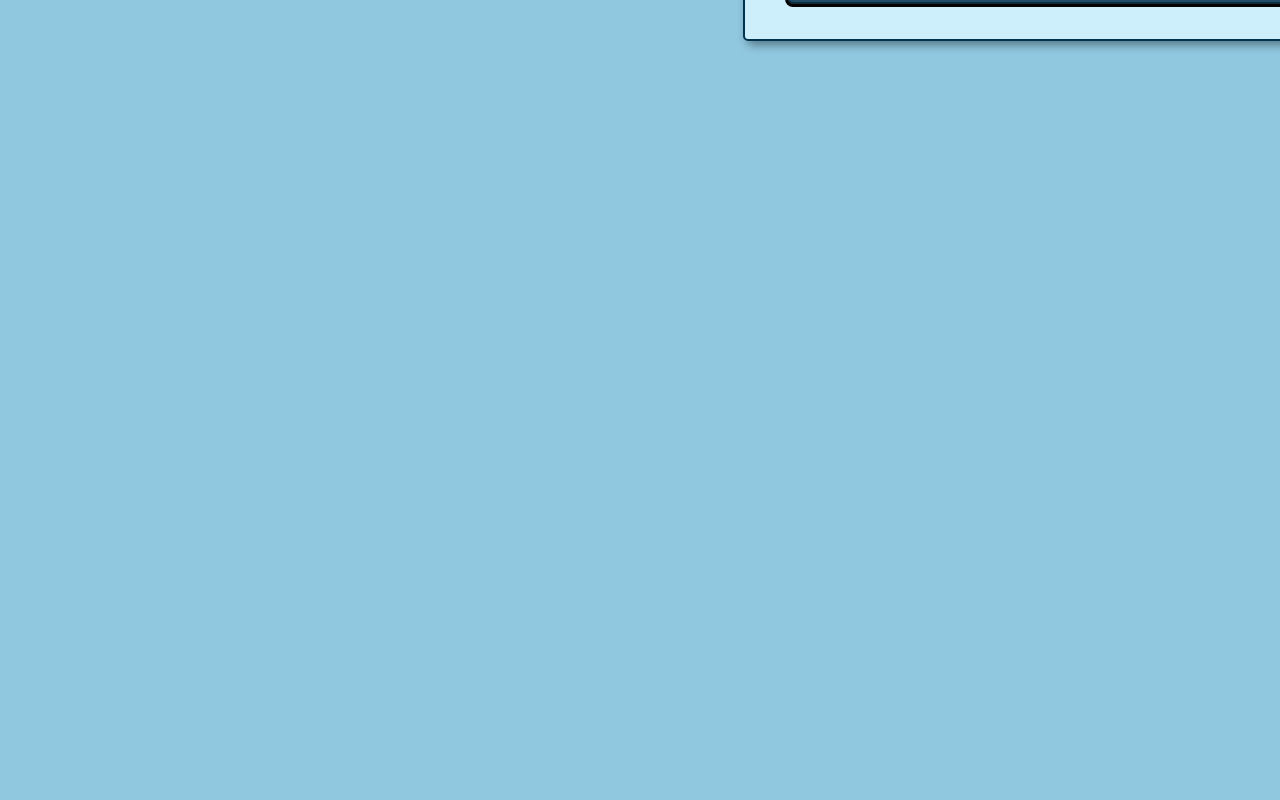
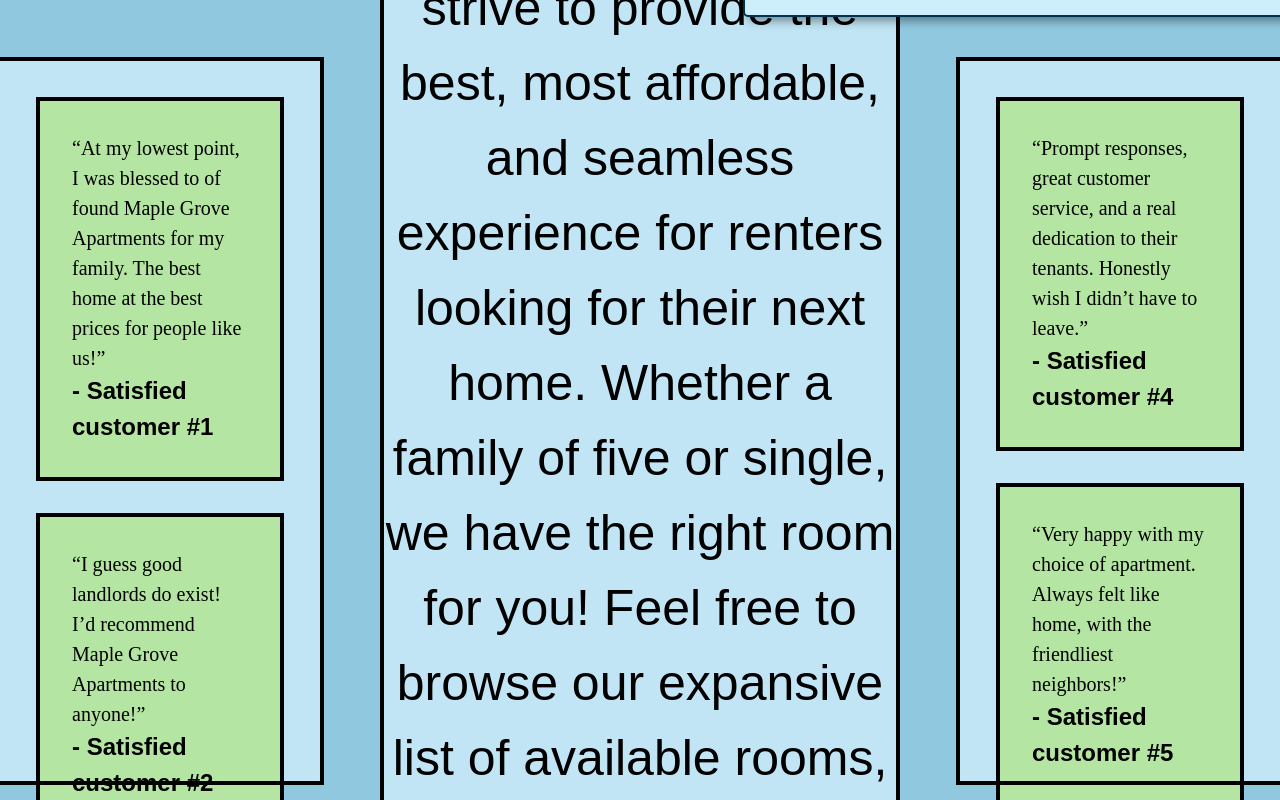
Before and after one commit to AsiaOsman06/AMS, a React (Create React App) app in the folder frontend/: page /contact in a window 1280 px wide. Shown: the part 900-1700 px from the top of the page. Before the commit the page ends 981 px from the top, so only its background shows below. Built offline with nearby package versions, Linux system fonts and the light colour scheme.

Commit message:
Finished the home page

```diff
--- a/frontend/src/App.jsx
+++ b/frontend/src/App.jsx
@@ -70,35 +70,59 @@
           <Route path="/register" element={<Register />} />
           <Route path="/contact" element={<Contact />} />
           <Route path="/rooms" element={<Rooms />} />
-          <Route
-            path="/"
-            element={
-              user ? (
-                <div className="mt-6">
-                  <TenantForm setTenants={setTenants} />
-                  <TenantList tenants={tenants} />
-                </div>
-              ) : (
-                <div className="home-page">
-                  <h2 className="main-heading">
-                    Welcome to the Apartment Management System
-                  </h2>
-                  <p className="main-description">
-                    Explore our apartment listings and find your perfect home.
-                  </p>
-                  <div className="action-buttons">
-                    <NavLink to="/buildings" className="btn view-apartments">
-                      View Apartments
-                    </NavLink>
-                    <NavLink to="/register" className="btn apply-now">
-                      Apply Now
-                    </NavLink>
-                  </div>
-                </div>
-              )
-            }
-          />
-        </Routes>
+          <Route path="/"/></Routes>
+
+          <div className="master-layout">
+            <div className="quote-container">
+              <div className="quote-box">
+                <p className="quote">“At my lowest point, I was blessed to of found Maple Grove Apartments
+                   for my family. The best home at the best prices for people like us!”</p>
+                <p className="customer">- Satisfied customer #1</p>
+              </div>
+
+              <div className="quote-box">
+                <p className="quote">“I guess good landlords do exist! I’d recommend Maple Grove Apartments
+                   to anyone!”</p>
+                <p className="customer">- Satisfied customer #2</p>
+              </div>
+
+              <div className="quote-box">
+                <p className="quote">“My friends were SOOO jealous to hear I got a room at MG Apartments!”</p>
+                <p className="customer">- Satisfied customer #3</p>
+              </div>
+            </div>
+
+            <div className="welcome-container">
+              <div className="welcome-card">
+                <p className="welcome-message">At MG Apartments, we strive to provide the best, most affordable,
+                  and seamless experience for renters looking for their next home. Whether a family of five or
+                  single, we have the right room for you! Feel free to browse our expansive list of available
+                  rooms, or contact us with any questions!
+                </p>
+              </div>
+            </div>
+
+            <div className="quote-container">
+              <div className="quote-box">
+                <p className="quote">“Prompt responses, great customer service, and a real dedication to their
+                  tenants. Honestly wish I didn’t have to leave.”</p>
+                <p className="customer">- Satisfied customer #4</p>
+              </div>
+
+              <div className="quote-box">
+                <p className="quote">“Very happy with my choice of apartment. Always felt like home, with the
+                  friendliest neighbors!”</p>
+                <p className="customer">- Satisfied customer #5</p>
+              </div>
+
+              <div className="quote-box">
+                <p className="quote">“Always felt like I was taken care of. Every concern was promptly
+                  responded to, and always followed up with”</p>
+                <p className="customer">- Satisfied customer #6</p>
+              </div>
+            </div>
+          </div>
+
       </div>
     </Router>
   );
--- a/frontend/src/components/Contact.css
+++ b/frontend/src/components/Contact.css
@@ -17,9 +17,7 @@
   background-color: #90c8e0; /* Light blue */
 }
 
-.slider-container label {
-  font-weight: bold;
-}
+
 
 .layout-container {
   display: flex;
@@ -90,7 +88,7 @@
 }
 
 .contact-card select {
-  width: 75%;
+  width: 50%;
 }
 
 .contact-card textarea {
--- a/frontend/src/styles.css
+++ b/frontend/src/styles.css
@@ -7,7 +7,9 @@
 }
 
 /* Navbar Styling */
+/* #region */
 .custom-navbar {
+  height:10vh;
   background-color: #0f1f35;
   color: white;
   padding: 1rem 2rem;
@@ -55,73 +57,70 @@
   background-color: #22c55e;
   box-shadow: 0 0 10px #22c55e;
 }
+/* #endregion */
 
 /* Home Page */
-.home-page {
-  text-align: center;
-  padding: 6rem 1rem;
-  color: #0a0a0a;
+/* #region */
+.master-layout {
+  display: flex;
+  flex-direction: row;
+  align-items: flex-start;
+  margin-top: 4px;
 }
 
-.main-heading {
-  font-size: 2rem;
-  font-weight: bold;
-  color: #1f2937;
-  margin-bottom: 1rem;
+.quote-container {
+  width: 25%;
+  height: 90vh;
+  background-color: #C1E5F5;
+
+  outline-width: .3rem;
+  outline-Color: black;
+  outline-style: solid;
 }
 
-.main-description {
-  font-size: 1.1rem;
-  color: #334155;
-  margin-bottom: 2rem;
+.quote-box {
+  background-color: #B4E5A2;
+  margin: 2.5rem;
+  padding: 2rem;
+
+  outline-width: .3rem;
+  outline-Color: black;
+  outline-style: solid;
 }
 
-.action-buttons {
-  display: flex;
-  justify-content: center;
-  gap: 1rem;
+.quote {
+  font-family: "Century Gothic";
+  font-size: 20px;
 }
 
-.btn {
-  padding: 0.7rem 1.4rem;
-  border-radius: 6px;
-  color: white;
+.customer {
   font-weight: bold;
-  text-decoration: none;
-  transition: 0.3s ease, transform 0.2s ease;
+  font-size: 24px;
 }
 
-.btn:hover {
-  transform: translateY(-2px);
+.welcome-container {
+  display: flex;
+  width: 50%;
+  height: 90vh;
+  justify-content: center; /* horizontal centering */
+  align-items: center;
 }
 
-.view-apartments {
-  background-color: #3b82f6;
+.welcome-card {
+  background-color: #C1E5F5;
+  justify-self: center;
+  align-self: center;
+  justify-items: center;
+
+  outline-width: .3rem;
+  outline-Color: black;
+  outline-style: solid;
+
+  width: 80%;
 }
 
-.view-apartments:hover {
-  background-color: #2563eb;
+.welcome-message {
+  font-size: 50px;
+  text-align: center;
 }
-
-.apply-now {
-  background-color: #16a34a;
-}
-
-.apply-now:hover {
-  background-color: #15803d;
-}
-
-/* Logout button (when logged in) */
-.logout-btn {
-  background-color: #dc2626;
-  padding: 0.5rem 1rem;
-  border-radius: 6px;
-  border: none;
-  color: white;
-  font-weight: bold;
-  cursor: pointer;
-}
-
-.logout-btn:hover {
-  background-color: #b91c1c;
-}
+/* #endregion */
```
